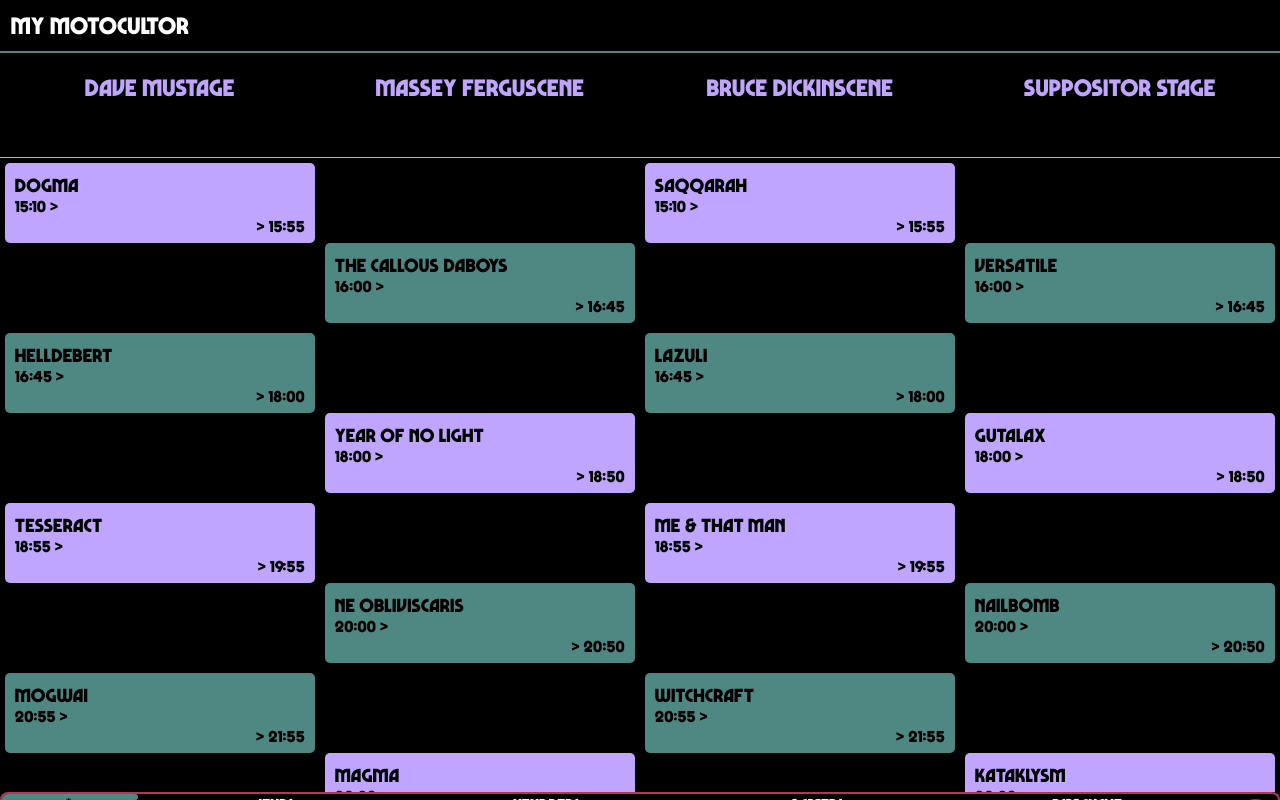
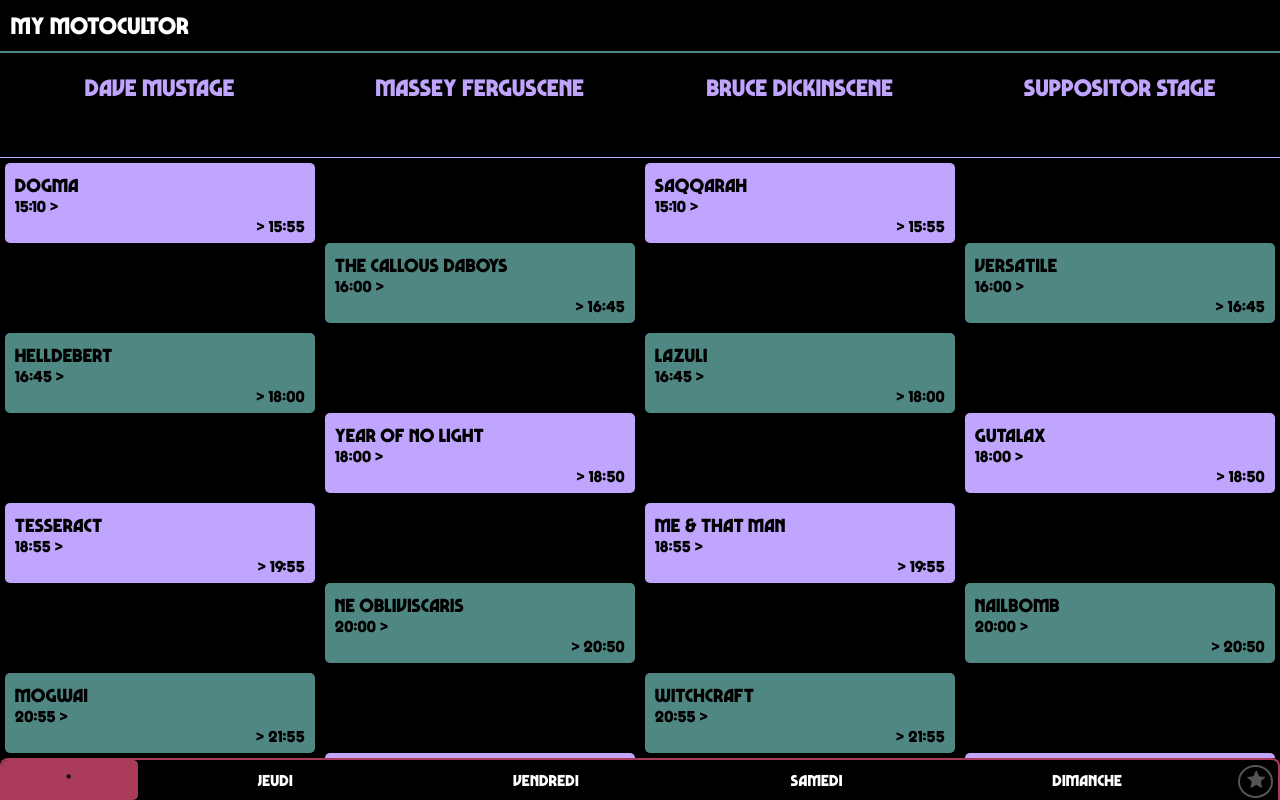
Before and after one commit to Kumquattt/my-motocultor, an Angular app: page / in a window 1280 px wide. Built offline with nearby package versions, Linux system fonts and the light colour scheme.

Commit message:
Fix footer height that was moving

```diff
--- a/src/app/my-motocultor/assets/running-order/vendredi.ts
+++ b/src/app/my-motocultor/assets/running-order/vendredi.ts
@@ -267,7 +267,7 @@
     id: '29',
     day: Day.VENDREDI,
     start: new Date('2025-08-15T01:25:00'),
-    end: new Date('2025-08-15T05:25:00'),
+    end: new Date('2025-08-15T02:25:00'),
     scene: Scene.BD,
     band: 'Sir Reg',
     isPurple: false,
--- a/src/app/my-running-order/my-running-order.css
+++ b/src/app/my-running-order/my-running-order.css
@@ -46,9 +46,12 @@
 }
 
 .slots-menu-footer {
+  min-height: 40px;
+  max-height: 40px;
+  overflow-y: hidden;
+
   display: flex;
   flex-direction: row;
-  overflow-y: hidden;
   align-items: stretch;
   justify-content: center;
   gap: 0px;
@@ -96,11 +99,7 @@
 
   margin: 0 2px;
   padding: 0 2px;
-  border-radius: 8px;
-
-  &.isSelected {
-    color: gold;
-  }
+  border-radius: 5px;
 
   &.isAll {
     flex: 0.51 0.5;
@@ -112,6 +111,6 @@
 
   &.isSelected {
     color: var(--black);
-    background-color: var(--slotA);
+    background-color: var(--motoc-dark-red);
   }
 }
--- a/src/app/my-running-order/my-running-order.html
+++ b/src/app/my-running-order/my-running-order.html
@@ -51,7 +51,3 @@
     </div>
   </section>
 </div>
-<!-- TODO
-    - slot component
-    - slot time component
--->
```
